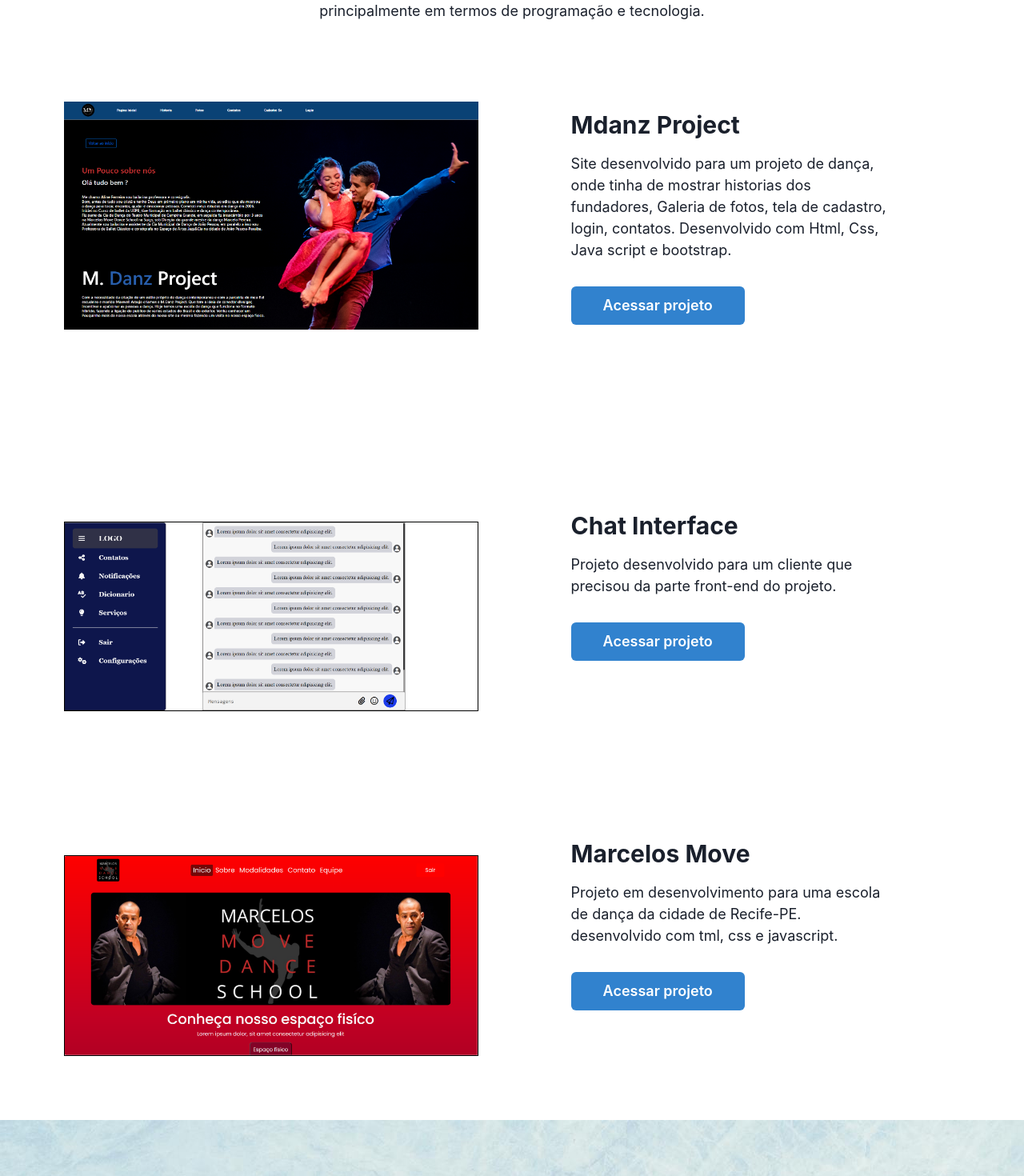
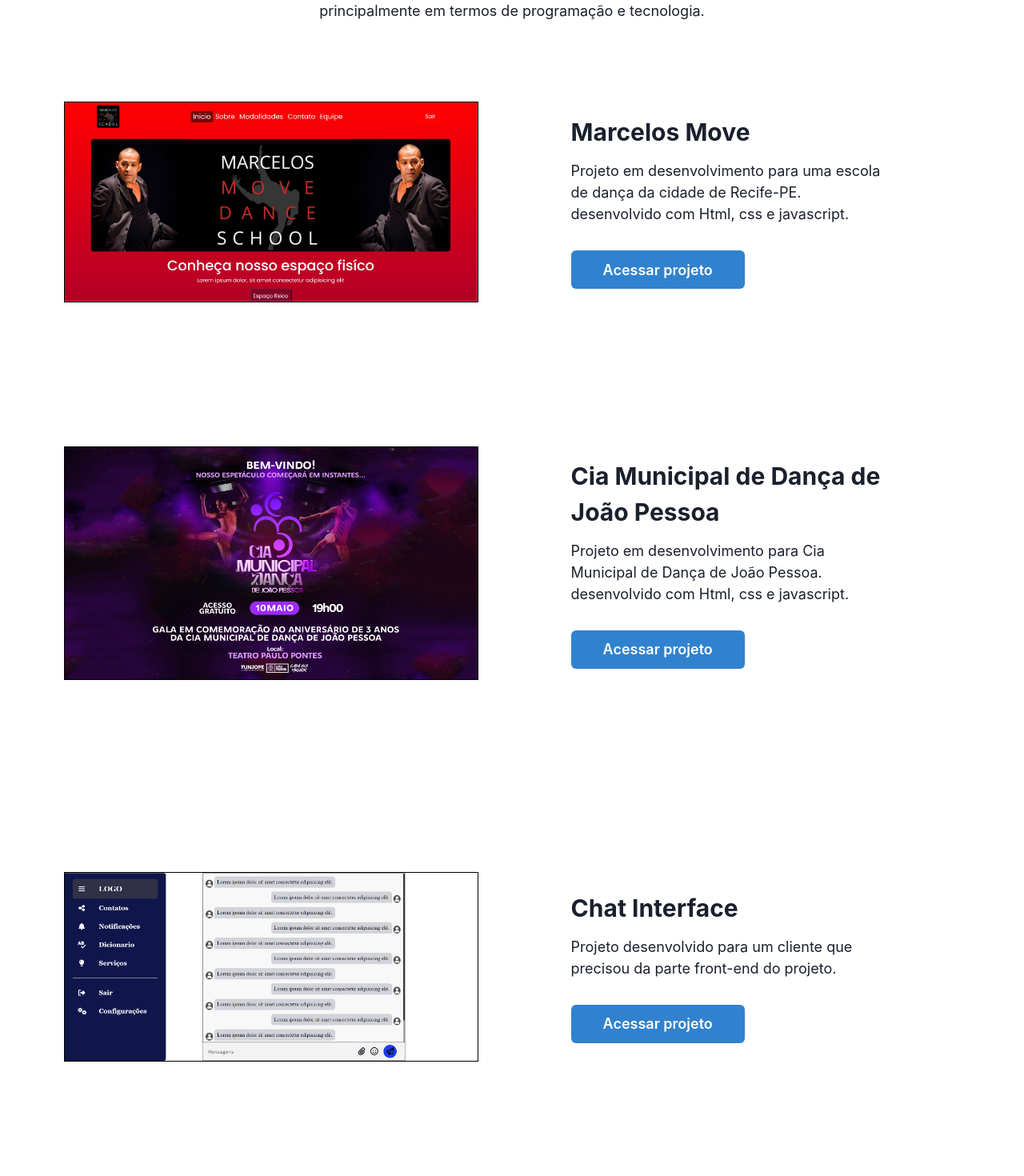
Before and after one commit to maxwellaraujo11/MaxwellAraujoDev, a React (Create React App) app: page / in a window 1280 px wide. Shown: the part 2260-3730 px from the top of the page at 80% size. Built offline with nearby package versions, Linux system fonts and the light colour scheme.

Commit message:
Atulizando links dos projetos

```diff
--- a/src/components/commons/Main/Projects.js
+++ b/src/components/commons/Main/Projects.js
@@ -1,4 +1,4 @@
-import { Flex, Text, Center, Image, Box, Button} from "@chakra-ui/react"
+import { Flex, Text, Center, Image, Box, Button, Link} from "@chakra-ui/react"
 
 function Projects() {
     return(
@@ -16,6 +16,72 @@
             </Center>
 
             <Flex display={{base: 'block', xl:'flex'}} justify={{base: 'center', xl:"space-around"}} w={{base: "100%", xl: '90%'}} justifyContent="center"  mt={5} alignItems="center">
+                <Box m={{base:"20px", xl:"20"}} mt={10} w={{ xl:"45%"}} textAlign={{base:'center'}} >
+                    <Image w="auto" src="./marcelosmove.png"  border="1px solid black"/>
+                </Box>
+
+                <Box w={{base: '90%', xl:"35%"}} textAlign={{base: 'center', xl: "left"}} m={{base: ' 0 auto'}}>
+                    <Text fontSize='3xl' fontWeight={700}> Marcelos Move</Text>
+
+                    <Text mt={3} fontSize='lg'>
+                        Projeto em desenvolvimento para uma escola de dança da cidade de Recife-PE.
+                        desenvolvido com Html, css e javascript.
+                    </Text>
+
+                    <Link href="https://marcelosmove.vercel.app/" isExternal>
+                        <Button colorScheme='blue' size='lg' mt={8} px={10}>
+                            Acessar projeto
+                        </Button>
+                    </Link>
+
+                </Box>
+            </Flex>
+
+            <Flex display={{base: 'block', xl:'flex'}} justify={{base: 'center', xl:"space-around"}} w={{base: "100%", xl: '90%'}} justifyContent="center"  mt={5} alignItems="center">
+                <Box m={{base:"20px", xl:"20"}} mt={10} w={{ xl:"45%"}} textAlign={{base:'center'}} >
+                    <Image w="auto" src="./DESKTOP---CIA-DE-DANÇA.png"  border="1px solid black"/>
+                </Box>
+
+                <Box w={{base: '90%', xl:"35%"}} textAlign={{base: 'center', xl: "left"}} m={{base: ' 0 auto'}}>
+                    <Text fontSize='3xl' fontWeight={700}> Cia Municipal de Dança de João Pessoa</Text>
+
+                    <Text mt={3} fontSize='lg'>
+                        Projeto em desenvolvimento para Cia Municipal de Dança de João Pessoa.
+                        desenvolvido com Html, css e javascript.
+                    </Text>
+
+                    <Link href="https://gala-cia-municpal.vercel.app/#inicio" isExternal>
+                        <Button colorScheme='blue' size='lg' mt={8} px={10}>
+                            Acessar projeto
+                        </Button>
+                    </Link>
+                </Box>
+            </Flex>
+
+
+            <Flex display={{base: 'block', xl:'flex'}} justify={{base: 'center', xl:"space-around"}} w={{base: "100%", xl: '90%'}} justifyContent="center"  mt={{base:"20"}} alignItems="center">
+                <Box m={{base:"20px", xl:"20"}} mt={10} w={{ xl:"45%"}} textAlign={{base:'center'}} >
+                    <Image w="auto" src="./Chat.png"  border="1px solid black"/>
+                </Box>
+
+                <Box w={{base: '90%', xl:"35%"}} textAlign={{base: 'center', xl: "left"}} m={{base: ' 0 auto'}}>
+                    <Text fontSize='3xl' fontWeight={700}> Chat Interface</Text>
+
+                    <Text mt={3} fontSize='lg'>
+                        Projeto desenvolvido para um cliente que precisou da parte front-end do projeto.
+                    </Text>
+
+                    <Link href="https://interface-chat-frontend-github-io.vercel.app/" isExternal>
+                        <Button colorScheme='blue' size='lg' mt={8} px={10}>
+                            Acessar projeto
+                        </Button>
+                    </Link>
+
+                </Box>
+            </Flex>
+
+
+            <Flex display={{base: 'block', xl:'flex'}} justify={{base: 'center', xl:"space-around"}} w={{base: "100%", xl: '90%'}} justifyContent="center"  mt={5} alignItems="center">
                 <Box m={{base:"20px", xl:"20"}} w={{ xl:"45%"}} textAlign={{base:'center'}} >
                     <Image w="auto" src="./M.danz.png" />
                 </Box>
@@ -29,51 +95,15 @@
                         Desenvolvido com Html, Css, Java script e bootstrap.
                     </Text>
 
-                    <Button colorScheme='blue' size='lg' mt={8} px={10}>
-                        Acessar projeto
-                    </Button>
+                    <Link href="https://github.com/maxwellaraujo11/m.danzproject" isExternal>
+                        <Button colorScheme='blue' size='lg' mt={8} px={10}>
+                            Acessar Codigo Fonte
+                        </Button>
+                    </Link>
 
                 </Box>
             </Flex>
 
-            <Flex display={{base: 'block', xl:'flex'}} justify={{base: 'center', xl:"space-around"}} w={{base: "100%", xl: '90%'}} justifyContent="center"  mt={{base:"20"}} alignItems="center">
-                <Box m={{base:"20px", xl:"20"}} mt={10} w={{ xl:"45%"}} textAlign={{base:'center'}} >
-                    <Image w="auto" src="./Chat.png"  border="1px solid black"/>
-                </Box>
-
-                <Box w={{base: '90%', xl:"35%"}} textAlign={{base: 'center', xl: "left"}} m={{base: ' 0 auto'}}>
-                    <Text fontSize='3xl' fontWeight={700}> Chat Interface</Text>
-
-                    <Text mt={3} fontSize='lg'>
-                        Projeto desenvolvido para um cliente que precisou da parte front-end do projeto.
-                    </Text>
-
-                    <Button colorScheme='blue' size='lg' mt={8} px={10} mb={20}>
-                        Acessar projeto
-                    </Button>
-
-                </Box>
-            </Flex>
-
-            <Flex display={{base: 'block', xl:'flex'}} justify={{base: 'center', xl:"space-around"}} w={{base: "100%", xl: '90%'}} justifyContent="center"  mt={5} alignItems="center">
-                <Box m={{base:"20px", xl:"20"}} mt={10} w={{ xl:"45%"}} textAlign={{base:'center'}} >
-                    <Image w="auto" src="./marcelosmove.png"  border="1px solid black"/>
-                </Box>
-
-                <Box w={{base: '90%', xl:"35%"}} textAlign={{base: 'center', xl: "left"}} m={{base: ' 0 auto'}}>
-                    <Text fontSize='3xl' fontWeight={700}> Marcelos Move</Text>
-
-                    <Text mt={3} fontSize='lg'>
-                        Projeto em desenvolvimento para uma escola de dança da cidade de Recife-PE.
-                        desenvolvido com tml, css e javascript.
-                    </Text>
-
-                    <Button colorScheme='blue' size='lg' mt={8} px={10} mb={20}>
-                        Acessar projeto
-                    </Button>
-
-                </Box>
-            </Flex>
         </Flex>
     )
 }
```
Also changed, not shown: public/DESKTOP---CIA-DE-DANÇA.png (added).
